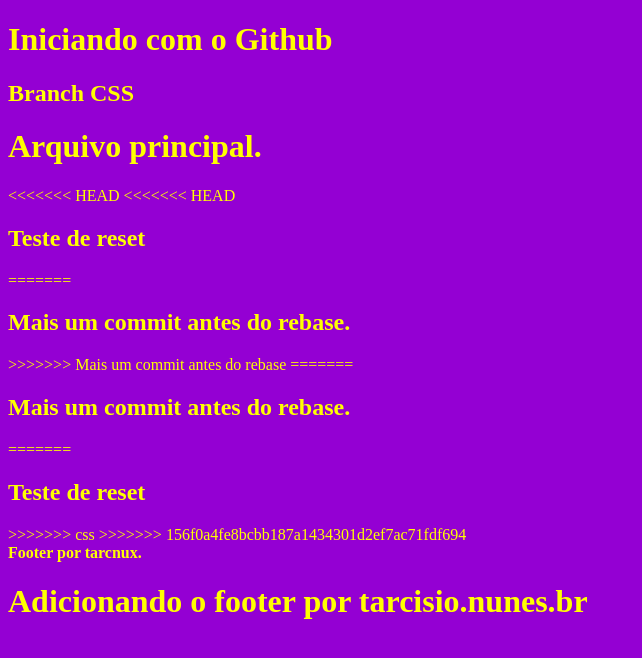
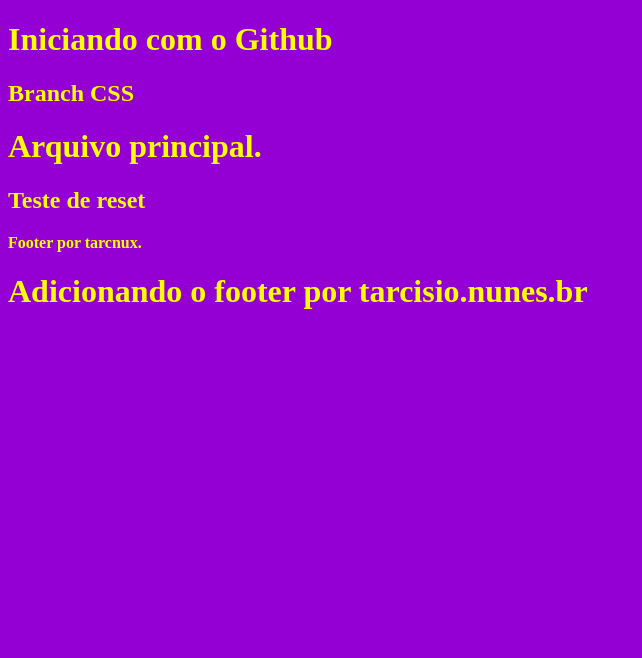
Before and after one commit to LucasPires50/curso-git, a plain HTML site: page index.html in a window 1280 px wide. Shown: the whole page, without its empty margins (0-642 px from the left). Drawn offline with Linux system fonts and the light colour scheme.

Commit message:
Excluindo arquivo do rebase, de verdade

```diff
--- a/index.html
+++ b/index.html
@@ -13,18 +13,7 @@
 
 	<main>
 		<h1>Arquivo principal.</h1>
-<<<<<<< HEAD
-<<<<<<< HEAD
 		<h2>Teste de reset</h2>
-=======
-		<h2>Mais um commit antes do rebase.</h2>
->>>>>>> Mais um commit antes do rebase
-=======
-		<h2>Mais um commit antes do rebase.</h2>
-=======
-		<h2>Teste de reset</h2>
->>>>>>> css
->>>>>>> 156f0a4fe8bcbb187a1434301d2ef7ac71fdf694
 	</main>
 
 	<footer>
```
Also changed, not shown: testeRebase.html (deleted, +0 -13 lines).
